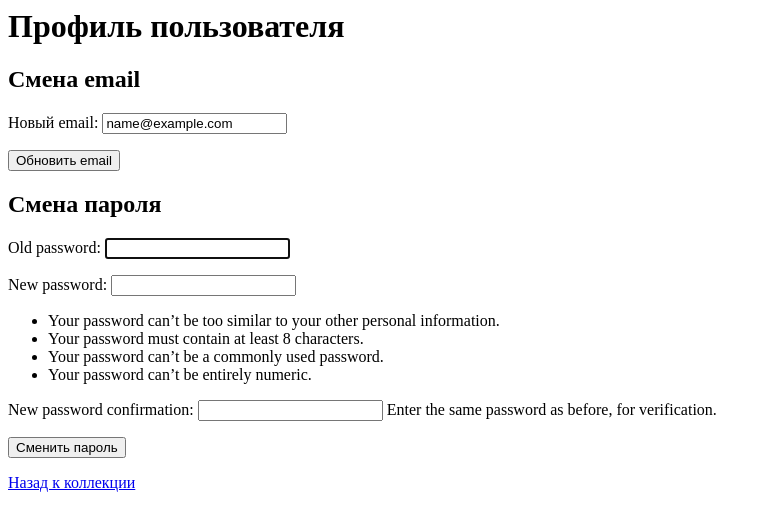
After one commit to Anastasiien/python, a Django app: page /profile/ in a window 1280 px wide. The commit adds this page. Shown: the top 531 px of the page, without its empty margins (0-771 px from the left). Run offline with Django 5.2, Linux system fonts and the light colour scheme; the visitor is signed in with stand-in values (Sample User, id 1).

Commit message:
Добавлена ссылка на профиль, возможность смены email/пароля

```diff
--- a/Desktop/library_project/library/app/forms.py
+++ b/Desktop/library_project/library/app/forms.py
@@ -17,3 +17,10 @@ class RegisterForm(UserCreationForm):
     class Meta:
         model = User
         fields = ['username', 'email', 'password1', 'password2']
+
+class EmailChangeForm(forms.ModelForm):
+    email = forms.EmailField(required=True, label="Новый email")
+
+    class Meta:
+        model = User
+        fields = ['email']
--- a/Desktop/library_project/library/app/templates/app/collection_list.html
+++ b/Desktop/library_project/library/app/templates/app/collection_list.html
@@ -1,6 +1,7 @@
 <h1>Моя коллекция</h1>
 
-<a href="{% url 'collection_create' %}">Добавить новый элемент</a>
+<a href="{% url 'collection_create' %}">Добавить новый элемент</a>  |
+<a href="{% url 'profile' %}">Профиль (смена email/пароля)</a>
 
 <ul>
   {% for item in items %}
--- /dev/null
+++ b/Desktop/library_project/library/app/templates/auth/profile.html
@@ -0,0 +1,17 @@
+<h1>Профиль пользователя</h1>
+
+<h2>Смена email</h2>
+<form method="post">
+  {% csrf_token %}
+  {{ email_form.as_p }}
+  <button type="submit" name="email_form">Обновить email</button>
+</form>
+
+<h2>Смена пароля</h2>
+<form method="post">
+  {% csrf_token %}
+  {{ password_form.as_p }}
+  <button type="submit" name="password_form">Сменить пароль</button>
+</form>
+
+<a href="{% url 'collection_list' %}">Назад к коллекции</a>
--- a/Desktop/library_project/library/app/urls.py
+++ b/Desktop/library_project/library/app/urls.py
@@ -11,4 +11,6 @@ urlpatterns = [
     path('register/', views.register, name='register'),
     path('login/', auth_views.LoginView.as_view(template_name='auth/login.html'), name='login'),
     path('logout/', auth_views.LogoutView.as_view(next_page='login'), name='logout'),
+
+    path('profile/', views.profile, name='profile'),
 ]
--- a/Desktop/library_project/library/app/views.py
+++ b/Desktop/library_project/library/app/views.py
@@ -1,8 +1,10 @@
 from django.shortcuts import render, get_object_or_404, redirect
 from django.contrib.auth.decorators import login_required
-from django.contrib.auth import login
+from django.contrib.auth.forms import PasswordChangeForm
+from django.contrib.auth import login, update_session_auth_hash
+from django.contrib import messages
 from .models import CollectionItem
-from .forms import CollectionItemForm, RegisterForm
+from .forms import CollectionItemForm, RegisterForm, EmailChangeForm
 
 def register(request):
     if request.method == 'POST':
@@ -53,3 +55,29 @@ def collection_delete(request, pk):
         item.delete()
         return redirect('collection_list')
     return render(request, 'app/collection_confirm_delete.html', {'item': item})
+
+login_required
+def profile(request):
+    if request.method == 'POST' and 'email_form' in request.POST:
+        email_form = EmailChangeForm(request.POST, instance=request.user)
+        if email_form.is_valid():
+            email_form.save()
+            messages.success(request, 'Email успешно обновлен')
+            return redirect('profile')
+    else:
+        email_form = EmailChangeForm(instance=request.user)
+
+    if request.method == 'POST' and 'password_form' in request.POST:
+        password_form = PasswordChangeForm(request.user, request.POST)
+        if password_form.is_valid():
+            user = password_form.save()
+            update_session_auth_hash(request, user)
+            messages.success(request, 'Пароль успешно изменен')
+            return redirect('profile')
+    else:
+        password_form = PasswordChangeForm(request.user)
+
+    return render(request, 'auth/profile.html', {
+        'email_form': email_form,
+        'password_form': password_form
+    })
```
